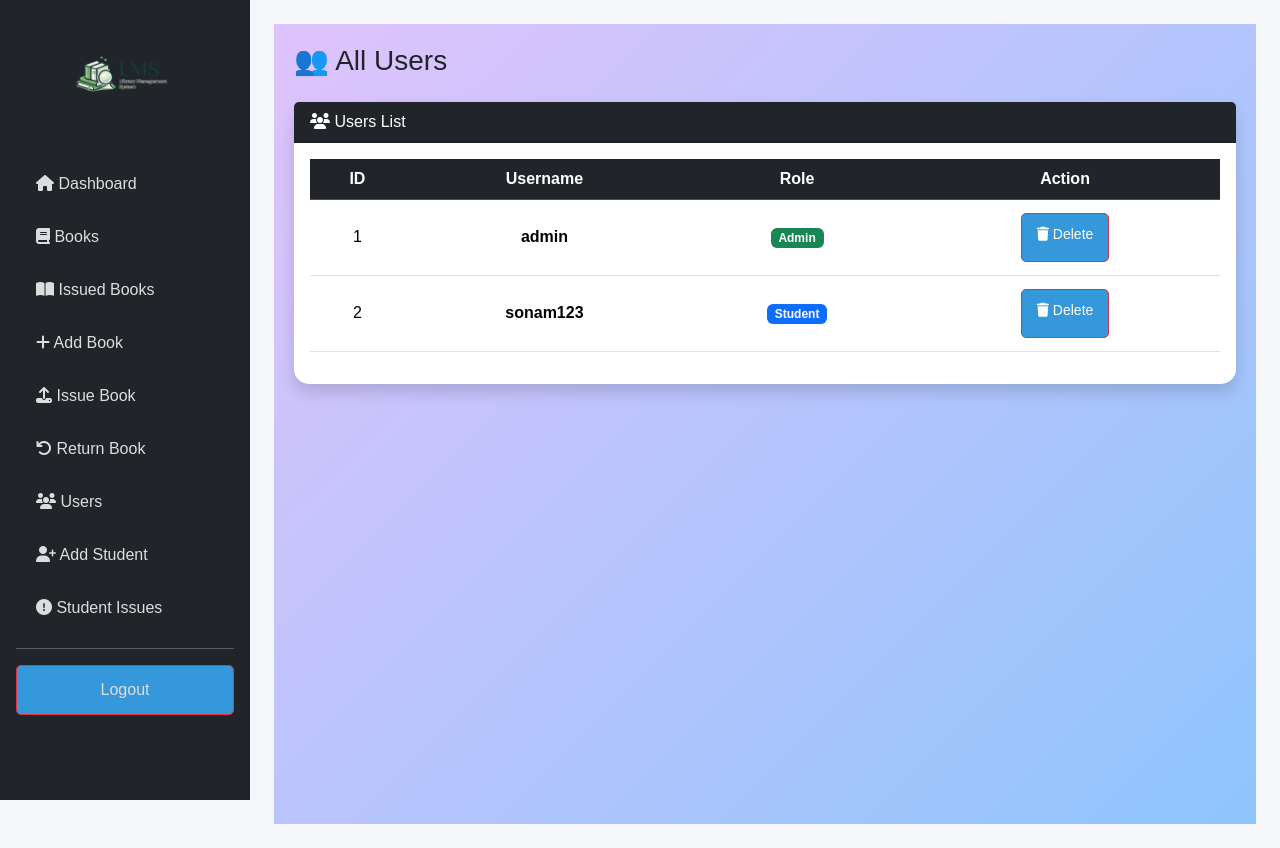
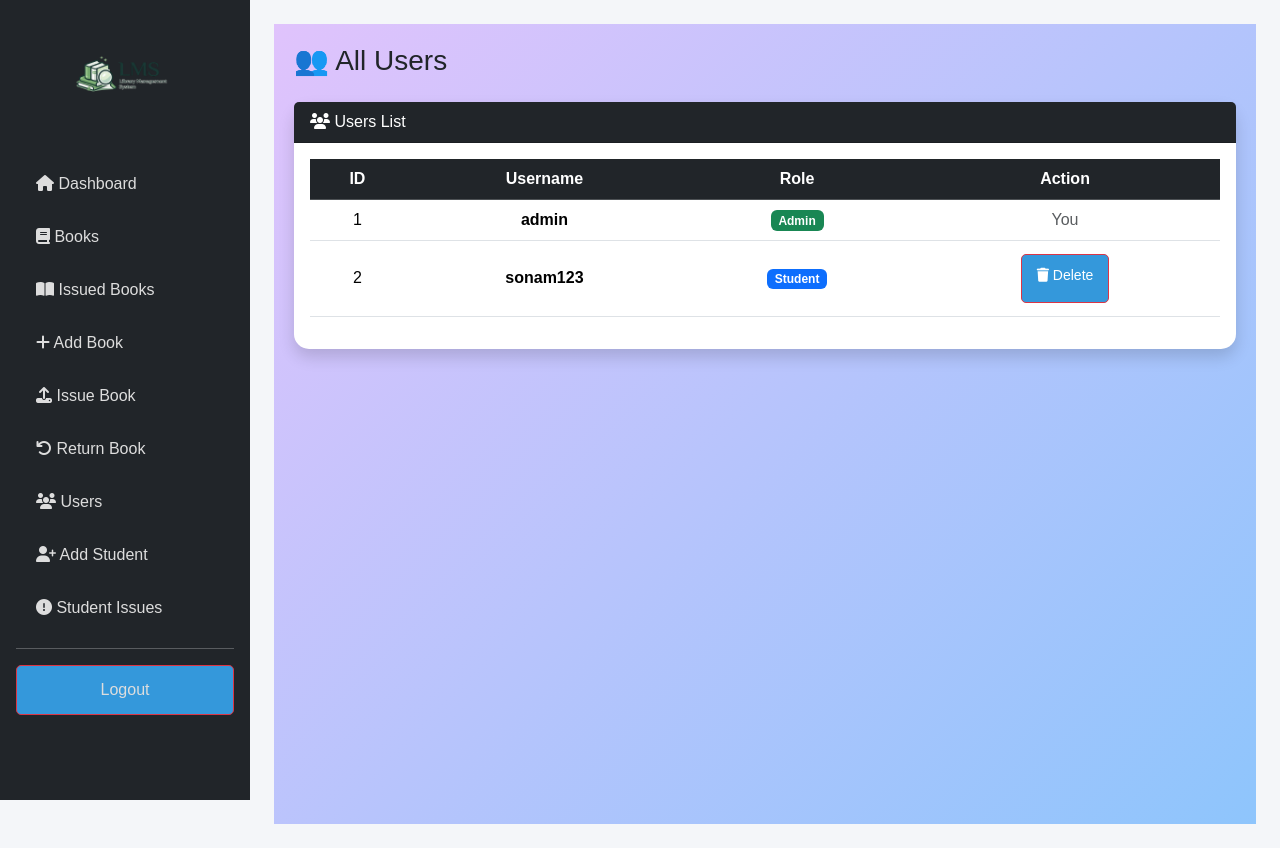
Before and after one commit to sumitk005/lms-project, a Flask app: page /users in a window 1280 px wide. Run offline with Flask 3, Linux system fonts and the light colour scheme; a user stored in the database is signed in; data comes from the database, SQL or seed files in the repository.

Commit message:
Added delete user

```diff
--- a/templates/users.html
+++ b/templates/users.html
@@ -43,12 +43,12 @@
                     </td>
 
                     <td>
-                        {% if user.username != session['user'] %}
-                        <a href="/delete_user/{{ user.id }}"
-                           class="btn btn-danger btn-sm"
-                           onclick="return confirm('Delete this user?')">
+                        {% if user.username != session['username'] %}
+                            <a href="{{ url_for('delete_user', user_id=user.id) }}"
+                            class="btn btn-danger btn-sm"
+                            onclick="return confirm('Delete this user?')">
                             <i class="fa fa-trash"></i> Delete
-                        </a>
+                            </a>
                         {% else %}
                             <span class="text-muted">You</span>
                         {% endif %}
```
